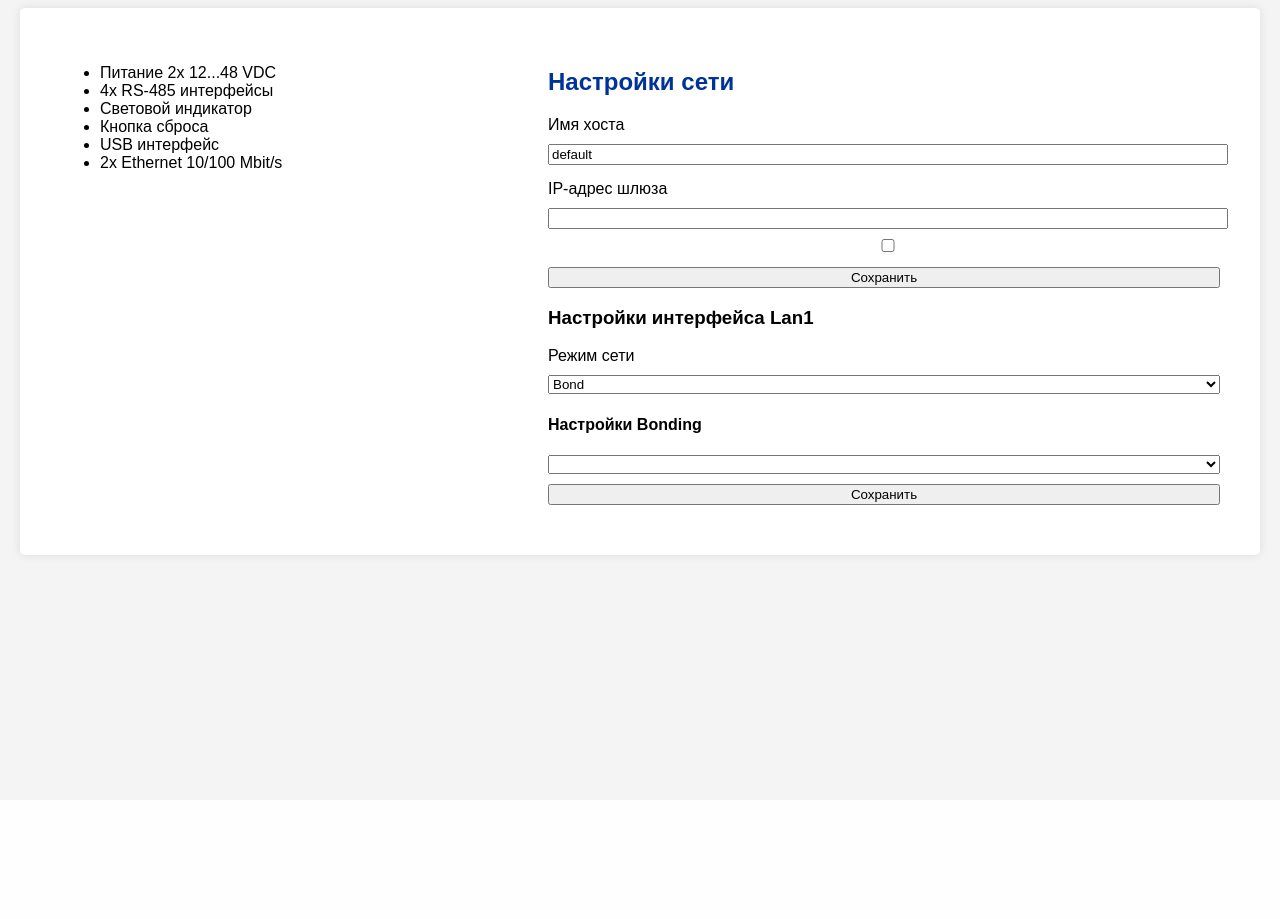
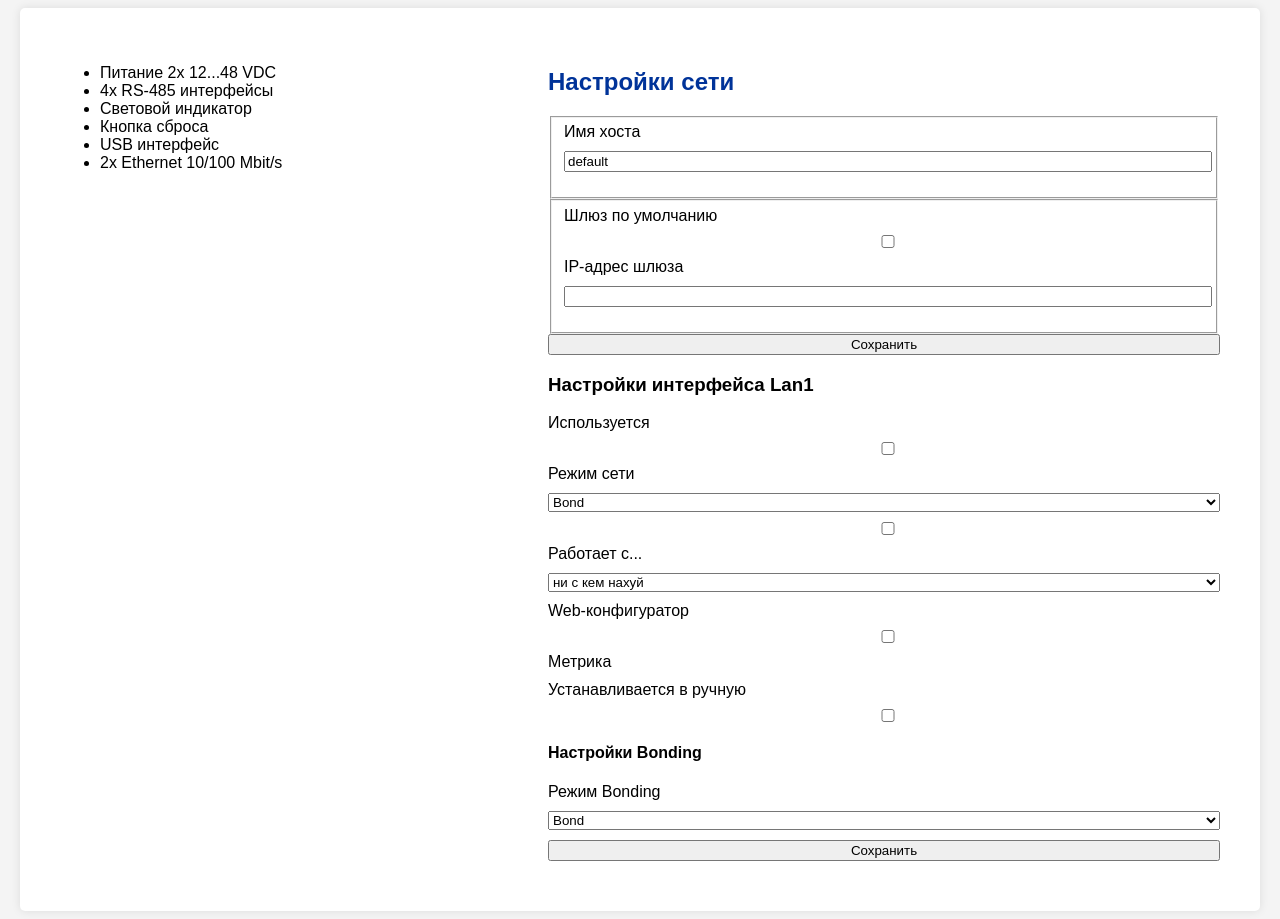
Before and after one commit to GoSLeNDeR/Web-interfaceKPI0402, a Flask app: page / in a window 1280 px wide. Before the commit the page ends 561 px from the top, so only its background shows below. Run offline with Flask 3, Linux system fonts and the light colour scheme; lists and menus that the app fills with data are empty.

Commit message:
index1.html

```diff
--- a/FlaskProject/templates/index.html
+++ b/FlaskProject/templates/index.html
@@ -11,7 +11,6 @@
 <body>
     <div class="container">
         <div class="sidebar">
-
             <ul>
                 <li>Питание 2x 12...48 VDC</li>
                 <li>4x RS-485 интерфейсы</li>
@@ -21,32 +20,62 @@
                 <li>2x Ethernet 10/100 Mbit/s</li>
             </ul>
         </div>
+
         <div class="content">
             <h2>Настройки сети</h2>
+            <fieldset>
                 <div class="input-group">
                     <label for="host">Имя хоста</label>
                     <input type="text" id="host" value="default">
                 </div>
+            </fieldset> <!-- Закрываем fieldset -->
+
+            <fieldset>
                 <div class="input-group">
+                    <label for="use">Шлюз по умолчанию</label>
+                    <input type="checkbox" id="use" name="use">
                     <label for="ip">IP-адрес шлюза</label>
                     <input type="text" id="ip" value="">
-                <input type="checkbox" id="ip" name="Разрешить перенаправление">
+                </div>
+            </fieldset> <!-- Закрываем fieldset -->
 
-            </div>
             <button>Сохранить</button>
+
             <h3>Настройки интерфейса Lan1</h3>
             <div class="input-group">
+                <label for="use">Используется</label>
+                <input type="checkbox" id="use" name="use">
                 <label for="bond">Режим сети</label>
                 <select id="bond">
                     <option>Bond</option>
+                </select>
+                <input type="checkbox" id="use" name="use">
+                <label for="bond">Работает с...</label>
+                <select id="bond">
+                    <option>ни с кем нахуй</option>
+                    <option>LAN1</option>
+                    <option>LAN2</option>
+                </select>
+                <label for="web">Web-конфигуратор</label>
+                <input type="checkbox" id="web" name="web">
 
+                <div class="checkbox-group">
+                <label for="metric">Метрика</label>
+                <label for="metric">Устанавливается в ручную</label>
+                <input type="checkbox" id="metric" name="metric">
+                </div>
+            </div>
+
+            <h4>Настройки Bonding</h4>
+            <div class="Bonding">
+                <label for="bondMode">Режим Bonding</label>
+                <select id="bondMode">
+                    <option>Bond</option>
+                    <option>Mode 2</option>
+                    <option>Mode 3</option>
                 </select>
             </div>
-            <h4>Настройки Bonding</h4>
-            <div class ="Bonding">
-                <label for="BondMode"></label>
-                <select id="bond"></select>
-            </div>
+
             <button>Сохранить</button>
         </div>
     </div>
```
Lines whose indentation alone changed are shown as unchanged.
